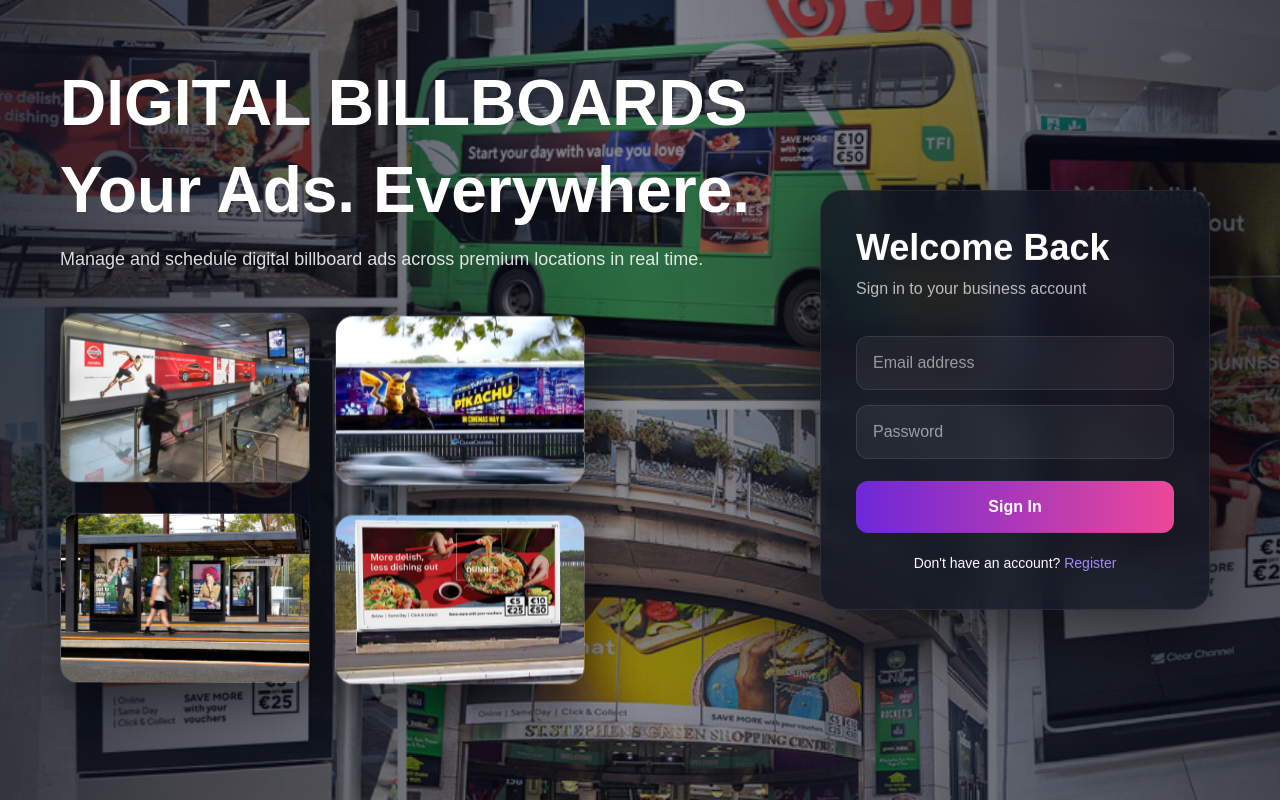
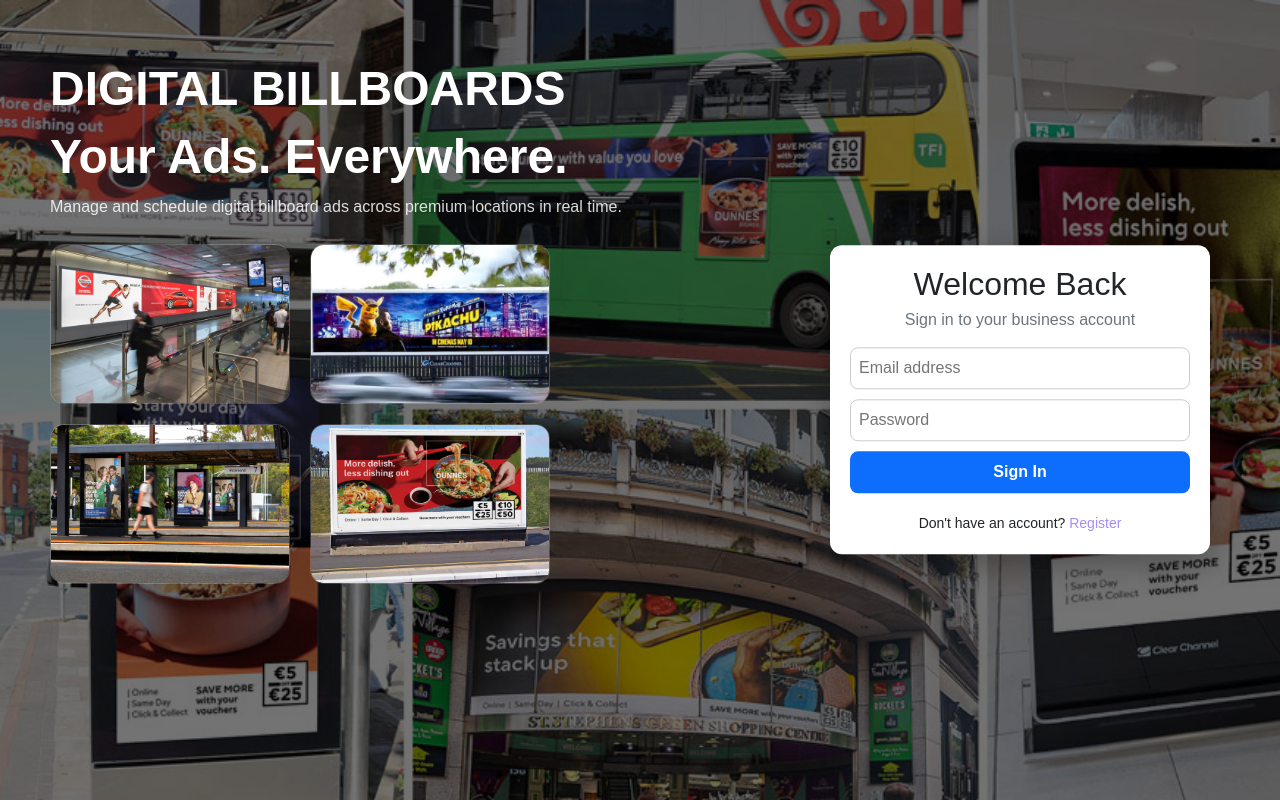
Before and after one commit to ChristianJ123ABC/BillboardAcademicInternship, a Flask app: page /login in a window 1280 px wide. Run offline with Flask 3, Linux system fonts and the light colour scheme; parts of the project's set-up code (start-up, migrations or seed data) failed here and were passed over; some libraries are stand-ins or nearby versions.

Commit message:
login page fix, subscription page styling fix
fix indentations, fix similar styling compare to rest page, removed unwanted UI, animation to keep it simple and less complex, billboard images with hover effect, fix rgb colour in subscription and other page so the paragraph can be seen

```diff
--- a/static/styles.css
+++ b/static/styles.css
@@ -192,7 +192,7 @@ Reference: https://uiverse.io/aasisodiya/nasty-cat-19
 }
 
 #subscription h1, p{
-    color: white;
+    color: rgb(169, 80, 80);
 }
 
 /*Used to center text
--- a/templates/login.html
+++ b/templates/login.html
@@ -9,28 +9,25 @@
     <link href="https://cdn.jsdelivr.net/npm/bootstrap@5.3.0/dist/css/bootstrap.min.css" rel="stylesheet">
 
     <style>
+    /*Refrences:
+                -https://uiverse.io/elements?search=login%20form
+                -https://cssgradient.io/gradient-backgrounds/
+                -https://neumorphism.io/
 
-/*
- GLOBAL SETTINGS
-  */
-
+    /* BASIC RESET (removes default spacing)*/
     *{
         margin:0;
         padding:0;
         box-sizing:border-box;
     }
 
+    /* PAGE FONT*/
     body{
-    font-family:Arial, Helvetica, sans-serif;
-    background:#0b1220;
-    overflow:hidden;
+        font-family: Arial, sans-serif;
     }
 
-
-    /*
-    FULL SCREEN BACKGROUND
-    */
-
+    /*  MAIN WRAPPER (FULL SCREEN AREA)
+    - holds background + content */
     .wrapper{
         position:relative;
         width:100%;
@@ -38,382 +35,143 @@ body{
         overflow:hidden;
     }
 
-/* Background Image */
+    /* BACKGROUND IMAGE */
     .wrapper::before{
         content:"";
         position:absolute;
         inset:0;
+        background:url("/static/uploads/background.jpg") center/cover no-repeat;
+        z-index:0;
 
-    background:url("/static/uploads/background.jpg") center center/cover no-repeat;
-
-    /* Slow zoom animation */
-    animation:bgZoom 20s ease-in-out infinite alternate;
-
-    z-index:0;
     }
 
-/* Dark overlay for better text readability */
+    /*  DARK OVERLAY
+    - makes text readable on image */
     .wrapper::after{
         content:"";
         position:absolute;
         inset:0;
-
-    background:linear-gradient(
-        to right,
-        rgba(8,12,25,.80),
-        rgba(8,12,25,.45),
-        rgba(8,12,25,.70)
-    );
-
+        background:rgba(0,0,0,0.55);
         z-index:1;
+        pointer-events:none;
     }
 
-
-/*
- LEFT CONTENT
-   */
-
+    /*  LEFT CONTENT SECTION
+    - title + description + images */
     .left-content{
         position:absolute;
-
-    left:60px;
-    top:70px;
-
-    width:58%;
-
+        left:50px;
+        top:60px;
+        width:55%;
         color:white;
-
         z-index:2;
     }
 
+    /* big heading */
     .left-content h1{
-
-    font-size:64px;
-
-    font-weight:900;
-
-    line-height:1.05;
-
-    margin-bottom:20px;
-
-    animation:fadeInUp .9s ease;
+        font-size:48px;
+        font-weight:800;
+        margin-bottom:10px;
     }
 
+    /* paragraph text */
     .left-content p{
-
-    width:650px;
-
-    font-size:18px;
-
-    line-height:1.7;
-
-    color:rgba(255,255,255,.85);
-
-    margin-bottom:45px;
-
-    animation:fadeInUp 1.1s ease;
+        font-size:16px;
+        color:rgba(255,255,255,0.85);
+        margin-bottom:25px;
+        width:600px;
     }
 
-
-/*
- BILLBOARD PREVIEW CARDS
-    */
-
+    /* BILLBOARD IMAGES SECTION
+    - shows 4 images*/
     .billboards{
-
         display:flex;
-
-    gap:25px;
-
+        gap:20px;
         flex-wrap:wrap;
     }
 
+    /* each image style */
     .billboards img{
+        width:240px;
+        height:160px;
+        object-fit:cover;
+        border-radius:14px;
+        border:1px solid rgba(255,255,255,0.2);
 
-    width:250px;
-
-    height:170px;
-
-    object-fit:cover;
-
-    border-radius:18px;
-
-    border:1px solid rgba(255,255,255,.15);
-
-    box-shadow:0 18px 45px rgba(0,0,0,.45);
-
-    transition:.35s;
-
-    animation:floatBillboard 5s ease-in-out infinite;
+        /* smooth hover effect */
+        transition:0.3s ease;
     }
 
-/* Small delay so each card floats differently */
-
-.billboards img:nth-child(2){
-    animation-delay:.4s;
-}
-
-.billboards img:nth-child(3){
-    animation-delay:.8s;
-}
-
-.billboards img:nth-child(4){
-    animation-delay:1.2s;
-}
-
-/* Hover effect */
-
+    /* hover effect on billboard image */
     .billboards img:hover{
-
-    transform:translateY(-10px) scale(1.06);
-
-    box-shadow:0 30px 70px rgba(0,0,0,.65);
-
+        transform:translateY(-8px) scale(1.05);
+        box-shadow:0 20px 40px rgba(0,0,0,0.5);
         cursor:pointer;
     }
 
-
-/*
-LOGIN PANEL
-    */
-
+    /* LOGIN BOX (RIGHT SIDE CARD) */
     .login-box{
-
         position:absolute;
-
         right:70px;
-
         top:50%;
-
         transform:translateY(-50%);
 
-    width:390px;
-
-    padding:35px;
-
-    border-radius:22px;
-
-    background:rgba(18,22,35,.82);
-
-    backdrop-filter:blur(16px);
-
-    border:1px solid rgba(255,255,255,.08);
-
-    box-shadow:0 25px 70px rgba(0,0,0,.55);
-
-    color:white;
-
-    z-index:2;
-
-    animation:fadeInUp .8s ease;
+        width:380px;
+        background:#fff;
+        padding:20px;
+        border-radius:12px;
+        box-shadow:0 10px 30px rgba(0,0,0,0.3);
+        z-index: 9999;
     }
 
+    /* login title */
     .login-box h2{
-
-    font-size:36px;
-
-    font-weight:800;
-
-    margin-bottom:8px;
+        text-align:center;
+        margin-bottom:5px;
     }
 
+    /* small description text */
     .login-box p{
-
-    color:rgba(255,255,255,.7);
-
-    margin-bottom:20px;
-}
-
-
-/*
-INPUT FIELDS
-*/
-
-.input{
-
-    width:100%;
-
-    margin-top:15px;
-
-    padding:14px 16px;
-
-    border-radius:12px;
-
-    border:1px solid rgba(255,255,255,.10);
-
-    background:rgba(255,255,255,.05);
-
-    color:white;
-
-    transition:.3s;
-}
-
-.input::placeholder{
-
-    color:rgba(255,255,255,.55);
-}
-
-.input:focus{
-
-    outline:none;
-
-    border-color:#8b5cf6;
-
-    box-shadow:0 0 15px rgba(139,92,246,.35);
-}
-
-
-/*  REMEMBER ME + LINK
-    */
-
-.row-flex{
-
-    display:flex;
-
-    justify-content:space-between;
-
-    align-items:center;
-
-    margin-top:15px;
-
-    font-size:14px;
-}
-
-.row-flex a{
-
-    color:#b38cff;
-
-    text-decoration:none;
-}
-
-.row-flex a:hover{
-
-    text-decoration:underline;
-}
-
-
-/*
- BUTTONS
-    */
-
-.btn-login{
-
-    width:100%;
-
-    margin-top:22px;
-
-    padding:14px;
-
-    border:none;
-
-    border-radius:12px;
-
-    font-size:16px;
-
-    font-weight:700;
-
-    color:white;
-
-    cursor:pointer;
-
-    background:linear-gradient(
-        90deg,
-        #6d28d9,
-        #ec4899
-    );
-
-    transition:.3s;
-}
-
-.btn-login:hover{
-
-    transform:translateY(-2px);
-
-    box-shadow:0 12px 25px rgba(236,72,153,.35);
-}
-
-
-
-/*
- FLASH MESSAGES
-    */
-
-.flash{
-
+        text-align:center;
+        color:#6c757d;
         margin-bottom:15px;
     }
 
-.success{
+    /* INPUT FIELDS*/
+    .input{
+        width:100%;
+        height:42px;
+        margin-bottom:10px;
+        padding:8px;
+        border-radius:8px;
+        border:1px solid #ccc;
+    }
 
-    color:#4ade80;
+    /* LOGIN BUTTON*/
+    .btn-login{
+        width:100%;
+        height:42px;
+        border:none;
+        border-radius:8px;
+        background:#0d6efd;
+        color:white;
+        font-weight:600;
+        cursor:pointer;
+    }
 
+    /*  FLASH MESSAGES (ERROR/SUCCESS)*/
+    .flash{
         margin-bottom:10px;
     }
 
-.error{
-
-    color:#f87171;
-
-    margin-bottom:10px;
+    /* success message (green) */
+    .success{
+        color:#28a745;
     }
 
-
-/*
- ANIMATIONS
- */
-
-/* Background zoom */
-
-@keyframes bgZoom{
-
-    from{
-        transform:scale(1);
-    }
-
-    to{
-        transform:scale(1.12);
-    }
-
-}
-
-/* Floating billboard cards */
-
-@keyframes floatBillboard{
-
-    0%{
-        transform:translateY(0);
-    }
-
-    50%{
-        transform:translateY(-10px);
-    }
-
-    100%{
-        transform:translateY(0);
-    }
-
-}
-
-/* Fade in from below */
-
-@keyframes fadeInUp{
-
-    from{
-
-        opacity:0;
-
-        transform:translateY(25px);
-
-    }
-
-    to{
-
-        opacity:1;
-
-        transform:translateY(0);
-
-    }
-
+    /* error message (red) */
+    .error{
+        color:#dc3545;
     }
 
     </style>
```
Also changed, not shown: templates/register.html (indentation only). Lines whose indentation alone changed are shown as unchanged.
